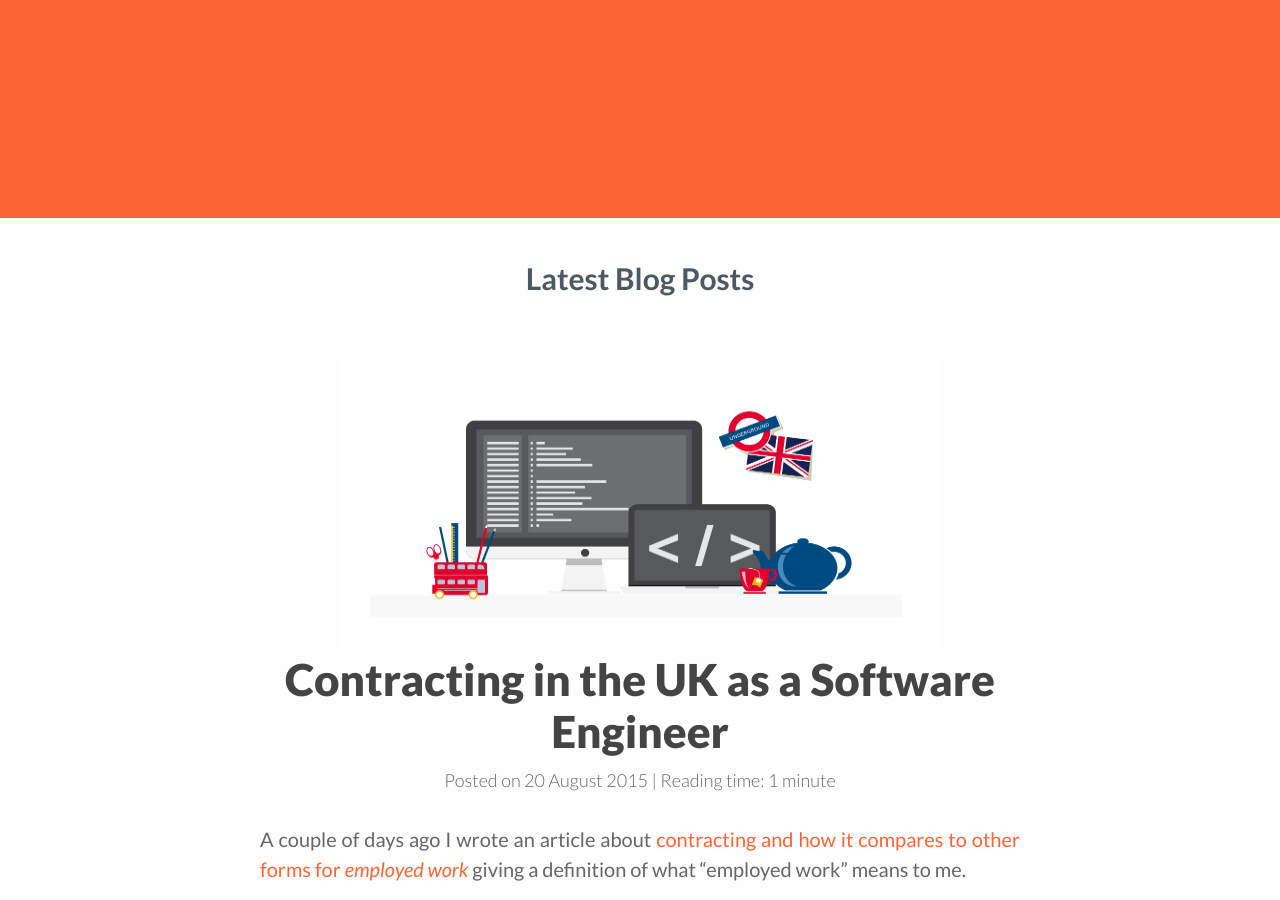
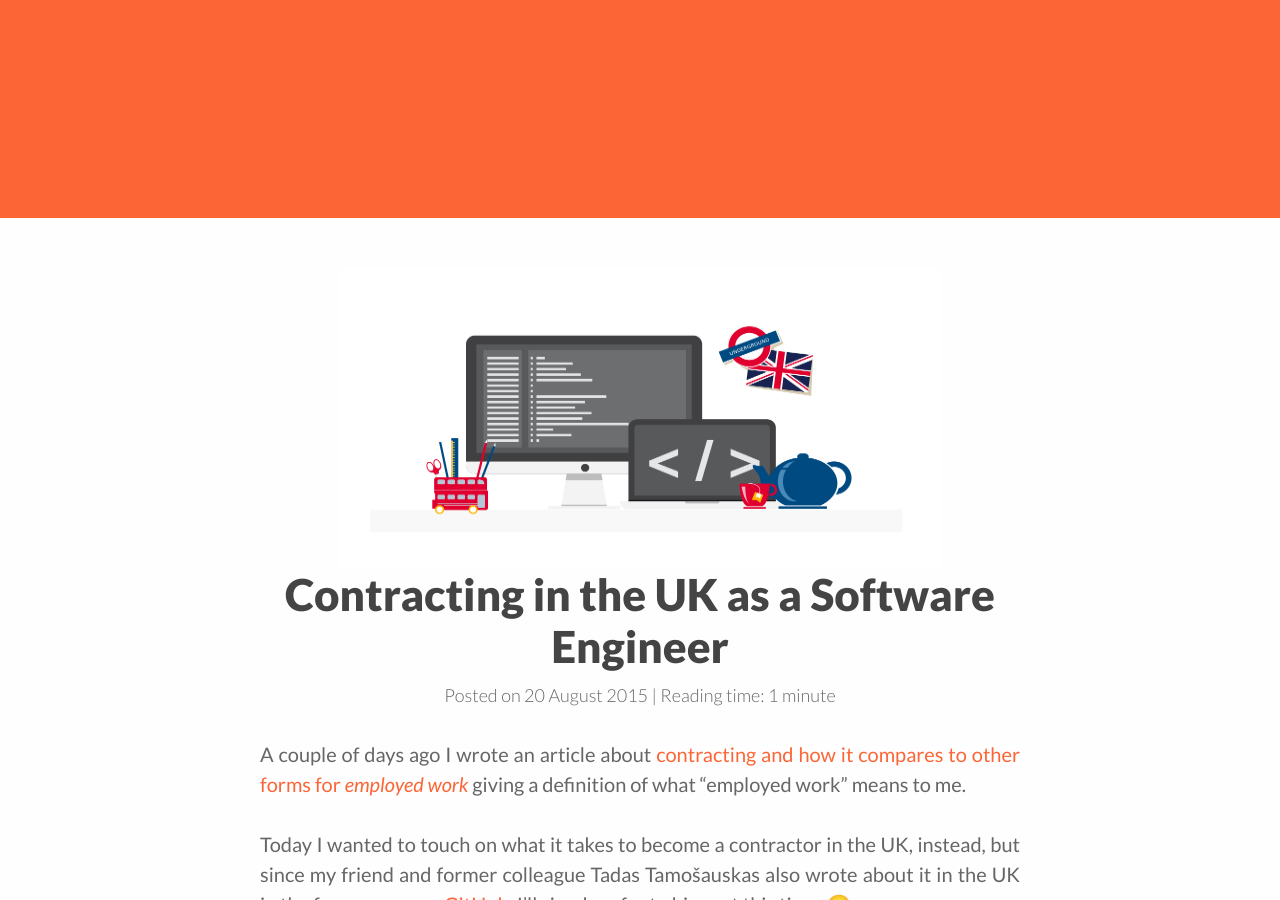
Before and after one commit to gtranchedone/gtranchedone.github.io, a Jekyll site: the page built from index.html, in a window 1280 px wide and 900 px high, scrolled down 682 px. Built offline with Jekyll 4.4.1, drawn with Linux system fonts in a browser that asks for light colours; nearby versions of some CDN libraries; emoji names are drawn with the system emoji font; Markdown is read by kramdown in place of the engine named in the settings.

Commit message:
Removing 'Latest Posts' title from home page

```diff
--- a/index.html
+++ b/index.html
@@ -18,7 +18,6 @@ title: Gianluca Tranchedone
 	</div>
 </div>
 <section class="container" id="posts">
-    <h2>Latest Blog Posts</h2>
     {% for post in site.posts limit: 5 offset:0 %}
     	{% include blog_excerpt.html param=post %}
 	{% endfor %}
```
